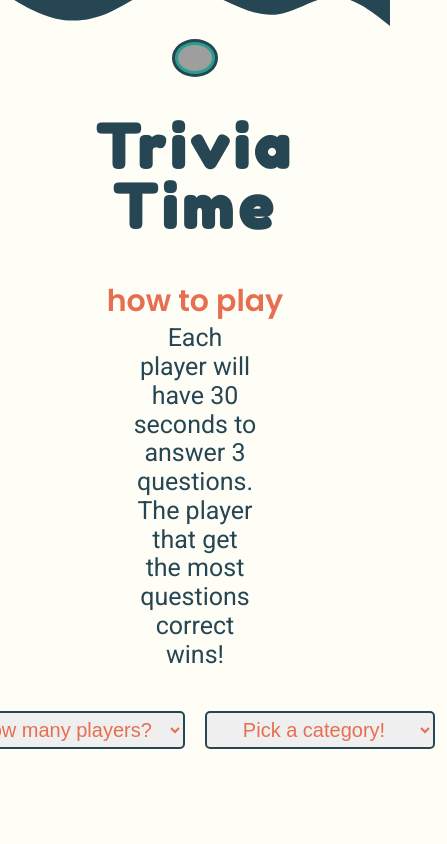
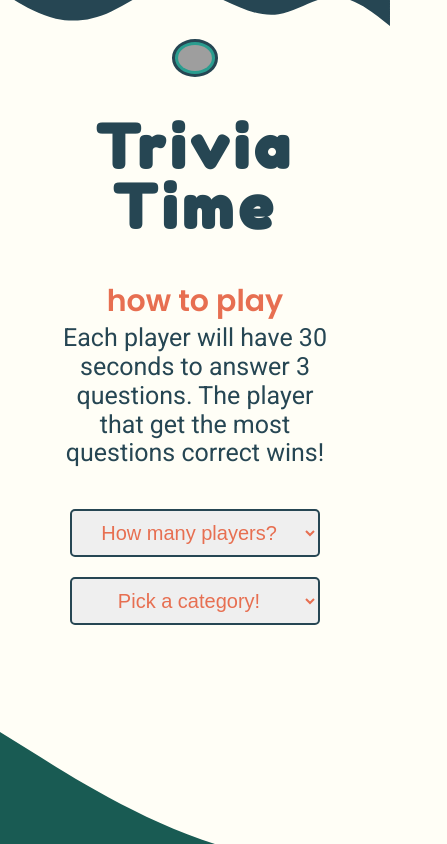
Before and after one commit to sophie1620/trivia-time, a React (Create React App) app: page / in a window 390 px wide. Shown: the top 844 px of the page, 447 px wide, since content can reach past the window. Built offline with nearby package versions, Linux system fonts and the light colour scheme; no server answers; grey boxes are pictures that could not be loaded.

Commit message:
adding media queries for header buttons

```diff
--- a/src/partials/_form.scss
+++ b/src/partials/_form.scss
@@ -13,6 +13,7 @@
         width: 40%;
         text-align: center;
         margin-top: 0;
+        transition: all 235ms ease-in-out;
     }
 
     form {
@@ -38,7 +39,7 @@
                 text-align: center;
                 border-radius:5px;
                 margin:2%;
-                width: 250px
+                width: 250px;
             }
 
         }
@@ -46,3 +47,19 @@
     }
 
 }
+
+@media (max-width:1000px) {
+    .gameForm {
+        p {
+            width:85%;
+        }
+        form fieldset {
+            display: block;
+            select {
+                padding:10px;
+                margin: 10px auto;
+            }
+        }
+    }
+
+}
--- a/styles/App.css
+++ b/styles/App.css
@@ -388,6 +388,7 @@ h1 {
   width: 40%;
   text-align: center;
   margin-top: 0;
+  transition: all 235ms ease-in-out;
 }
 .gameForm form {
   display: flex;
@@ -415,6 +416,18 @@ h1 {
   width: 250px;
 }
 
+@media (max-width: 1000px) {
+  .gameForm p {
+    width: 85%;
+  }
+  .gameForm form fieldset {
+    display: block;
+  }
+  .gameForm form fieldset select {
+    padding: 10px;
+    margin: 10px auto;
+  }
+}
 div.playerAvatarName {
   width: 100%;
   margin-bottom: 30px;
```
